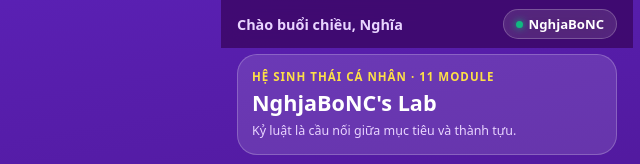
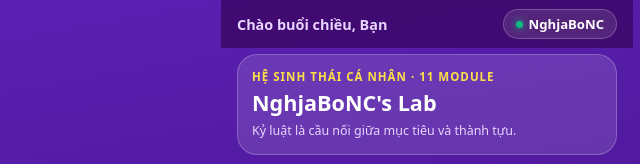
Before and after one commit to NghjaBoNC/Lab, a plain HTML site: page index.html in a window 1280 px wide. Shown: the top 164 px of the page, 213-853 px from the left. Drawn offline with Linux system fonts and the light colour scheme.

Commit message:
Cho phep tuy chinh ten hien thi khi chao

```diff
--- a/index.html
+++ b/index.html
@@ -138,7 +138,7 @@
     const rec = s.history[today];
 
     const h = new Date().getHours();
-    document.getElementById('greet').textContent = (h < 5 ? 'Khuya rồi' : h < 12 ? 'Chào buổi sáng' : h < 18 ? 'Chào buổi chiều' : 'Chào buổi tối') + ', Nghĩa';
+    const uName = localStorage.getItem('lab_user_name') || 'Bạn'; const gEl = document.getElementById('greet'); gEl.textContent = (h < 5 ? 'Khuya rồi' : h < 12 ? 'Chào buổi sáng' : h < 18 ? 'Chào buổi chiều' : 'Chào buổi tối') + ', ' + uName; gEl.style.cursor = 'pointer'; gEl.title = 'Chạm để đổi tên'; gEl.onclick = () => { const n = prompt('Nhập tên hiển thị của bạn:', uName); if (n && n.trim()) { localStorage.setItem('lab_user_name', n.trim()); location.reload(); } };
     const qList = [...(typeof QUOTES !== 'undefined' ? QUOTES : []), ...s.customQuotes];
     document.getElementById('lab-quote').textContent = qList[Math.floor(Math.random() * qList.length)] || '';
 
```
